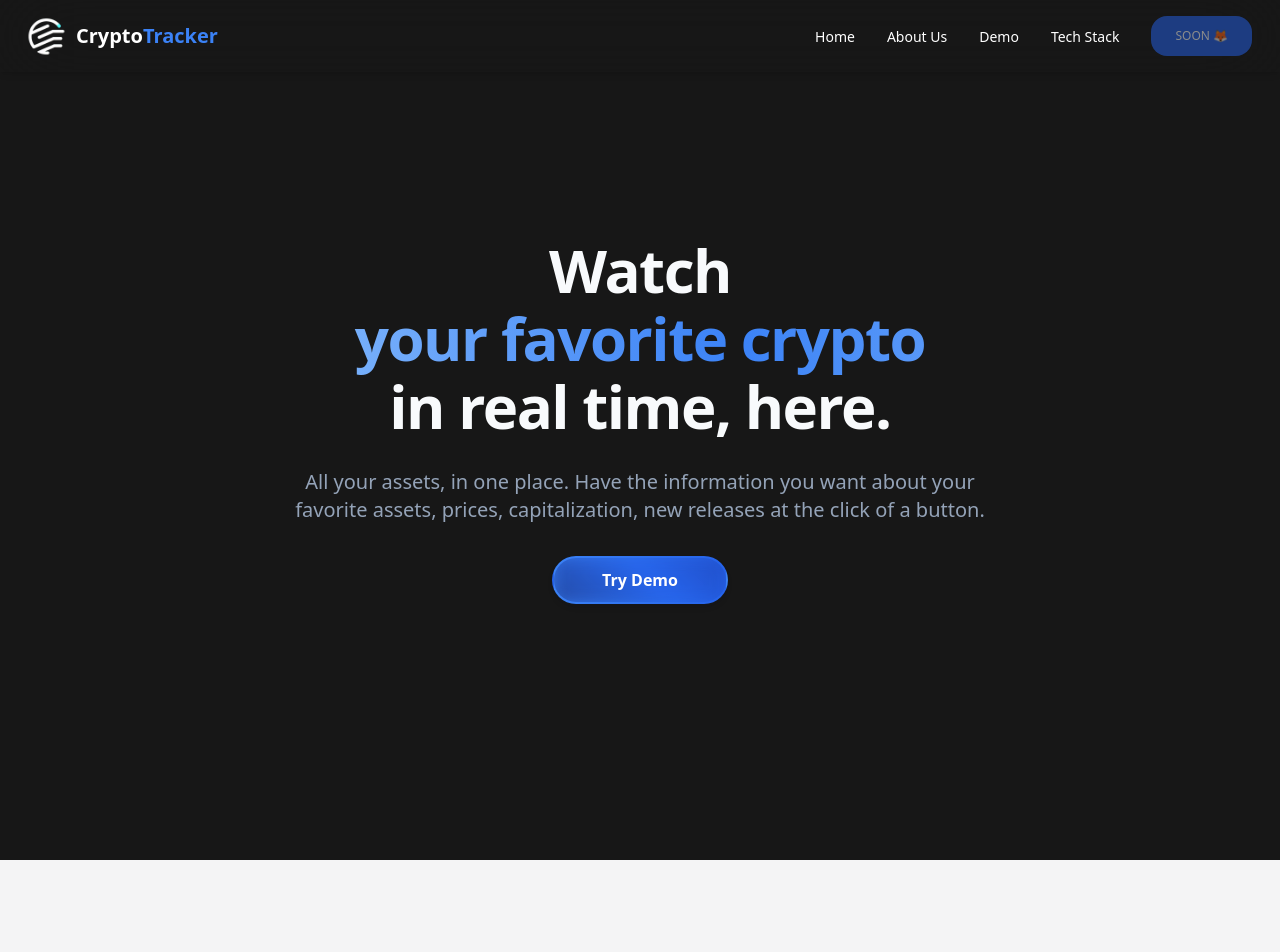
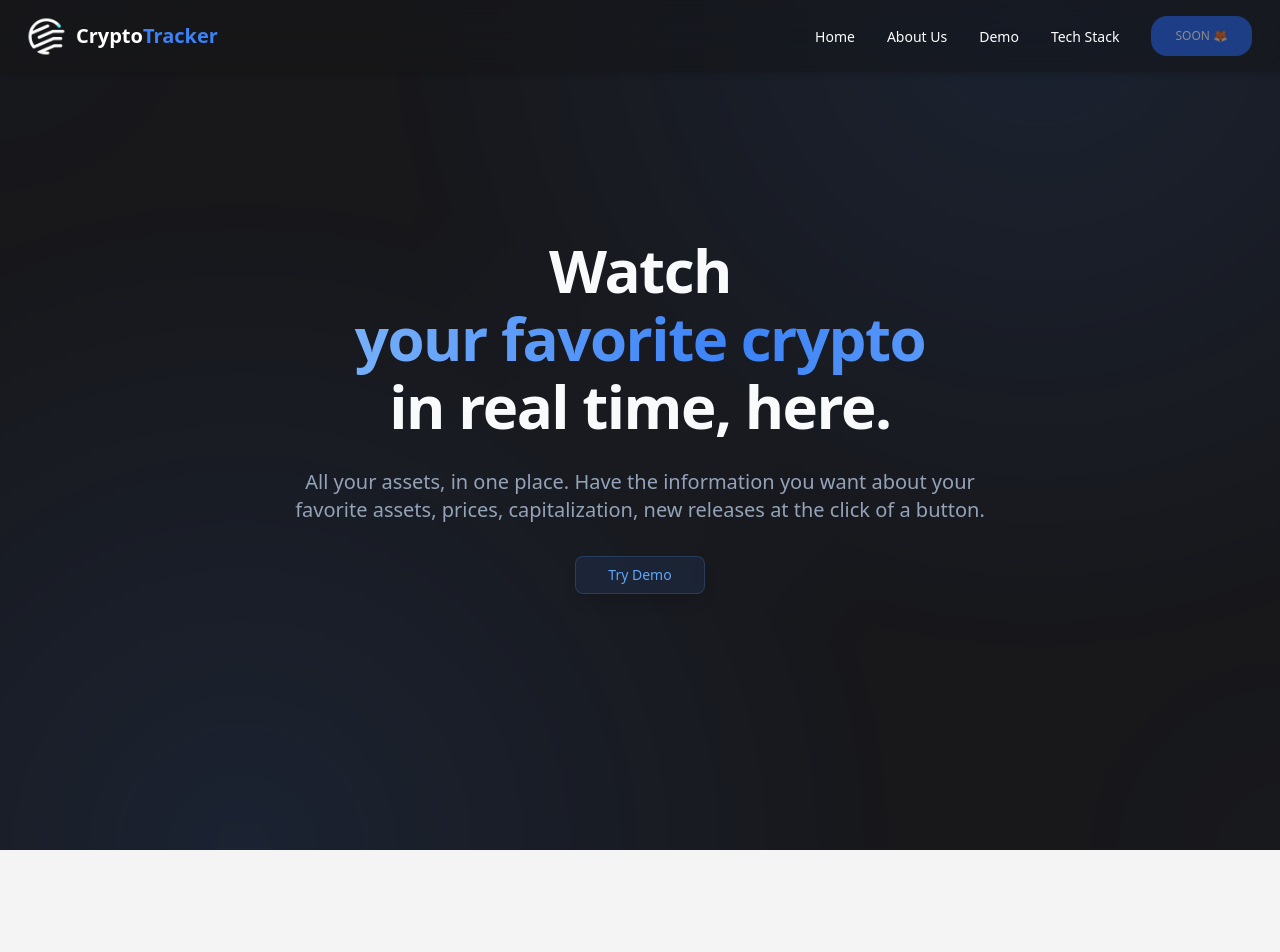
Before and after one commit to Joelarias1/cryptotracker-react, a React (Vite) app: page / in a window 1280 px wide. Shown: the top 952 px of the page. Built offline with nearby package versions, Linux system fonts and the light colour scheme; no server answers; the HTML template or start-up script is replaced by a standard one.

Commit message:
(Update) Mejoras visuales landing

```diff
--- a/src/components/Footer.jsx
+++ b/src/components/Footer.jsx
@@ -1,18 +1,32 @@
 import { Button, Typography } from "@material-tailwind/react";
-import { useEffect  } from "react";
+import { useEffect } from "react";
 import { useInView } from "react-intersection-observer";
 import { motion, useAnimation } from "framer-motion";
 import { Link } from "react-scroll";
 
 const Footer = () => {
   const motionVariants = {
-    hidden: { opacity: 0 },
-    visible: { opacity: 1, transition: { ease: "easeIn", duration: 0.6 } },
+    hidden: { opacity: 0, y: 20 },
+    visible: {
+      opacity: 1,
+      y: 0,
+      transition: {
+        ease: "easeOut",
+        duration: 0.6,
+        staggerChildren: 0.1
+      }
+    },
   };
+
+  const itemVariants = {
+    hidden: { opacity: 0, y: 10 },
+    visible: { opacity: 1, y: 0 }
+  };
+
   const controls = useAnimation();
   const [ref, inView] = useInView({
     triggerOnce: true,
-    threshold: 0.15,
+    threshold: 0.1,
   });
 
   useEffect(() => {
@@ -22,36 +36,37 @@ const Footer = () => {
   }, [inView, controls]);
 
   return (
-    <footer className="bg-white">
+    <footer className="bg-zinc-850 relative overflow-hidden">
+      <div className="absolute inset-0 bg-neutral-500/5 backdrop-filter backdrop-blur-3xl"></div>
       <motion.div
-        className="container px-6 py-12 mx-auto"
+        className="container px-6 py-12 mx-auto relative z-10"
         initial="hidden"
         animate={controls}
         variants={motionVariants}
         ref={ref}
       >
         <div className="grid grid-cols-1 gap-6 sm:grid-cols-2 sm:gap-y-10 lg:grid-cols-4">
-          <div className="sm:col-span-2">
-            <h1 className="max-w-lg text-xl font-semibold tracking-tight text-gray-800 xl:text-2xl">
-              Subscribe our newsletter to get updates.
+          <motion.div className="sm:col-span-2" variants={itemVariants}>
+            <h1 className="max-w-lg text-xl font-semibold tracking-tight text-white xl:text-2xl">
+              Subscribe to our newsletter for updates.
             </h1>
 
             <div className="flex flex-col mx-auto mt-6 space-y-3 md:space-y-0 md:flex-row">
               <input
                 id="email"
                 type="text"
-                className="px-4 py-2 text-gray-700 bg-white border rounded-md focus:border-blue-500  focus:outline-none"
+                className="px-4 py-2 text-gray-300 bg-zinc-800 border border-zinc-700 rounded-md focus:border-blue-500 focus:outline-none"
                 placeholder="Email Address"
               />
 
-              <Button className="w-full px-6 py-2.5 text-sm font-medium tracking-wider text-white transition-colors duration-300 transform md:w-auto md:mx-4 focus:outline-none bg-blue-500 rounded-lg hover:bg-blue-600" ripple>
+              <Button className="w-full px-6 py-2.5 text-sm font-medium tracking-wider text-white transition-colors duration-300 transform md:w-auto md:mx-4 focus:outline-none bg-blue-500/20 backdrop-filter backdrop-blur-sm rounded-md border border-blue-400/20 hover:bg-blue-500/30" ripple>
                 Subscribe
               </Button>
             </div>
-          </div>
+          </motion.div>
 
-          <section>
-            <p className="font-semibold text-gray-800">
+          <motion.section variants={itemVariants}>
+            <p className="font-semibold text-white">
               Quick Links
             </p>
 
@@ -60,7 +75,7 @@ const Footer = () => {
                 to="header"
                 smooth={true}
                 duration={500}
-                className="text-gray-600 transition-colors duration-300 hover:text-blue-500 cursor-pointer"
+                className="text-gray-400 transition-colors duration-300 hover:text-blue-400 cursor-pointer"
               >
                 Home
               </Link>
@@ -68,52 +83,51 @@ const Footer = () => {
                 to="market"
                 smooth={true}
                 duration={500}
-                className="text-gray-600 transition-colors duration-300 hover:text-blue-500 cursor-pointer"
+                className="text-gray-400 transition-colors duration-300 hover:text-blue-400 cursor-pointer"
               >
                 Tracker
               </Link>
             </div>
-          </section>
+          </motion.section>
 
-          <section>
-            <p className="font-semibold text-gray-800">
+          <motion.section variants={itemVariants}>
+            <p className="font-semibold text-white">
               Industries
             </p>
 
             <div className="flex flex-col items-start mt-5 space-y-2">
               <a
                 href="#"
-                className="text-gray-600 transition-colors duration-300 hover:text-blue-500"
+                className="text-gray-400 transition-colors duration-300 hover:text-blue-400"
               >
                 Crypto Currencies
               </a>
               <a
                 href="#"
-                className="text-gray-600 transition-colors duration-300 hover:text-blue-500"
+                className="text-gray-400 transition-colors duration-300 hover:text-blue-400"
               >
-                Decentralized Finance <strong>(DeFi)</strong>
+                Decentralized Finance <strong className="text-blue-400">(DeFi)</strong>
               </a>
               <a
                 href="#"
-                className="text-gray-600 transition-colors duration-300 hover:text-blue-500"
+                className="text-gray-400 transition-colors duration-300 hover:text-blue-400"
               >
                 Finance
               </a>
             </div>
-          </section>
+          </motion.section>
         </div>
 
-        <hr className="my-6 border-gray-200 md:my-8" />
+        <hr className="my-6 border-zinc-800 md:my-8" />
 
-        <div className="flex items-center justify-center">
+        <motion.div className="flex items-center justify-center" variants={itemVariants}>
           <Typography
             variant="small"
-            color="blue-gray"
-            className="text-black ml-4 font-normal"
+            className="text-gray-400 font-normal"
           >
             © 2023 CryptoTracker. All rights reserved.
           </Typography>
-        </div>
+        </motion.div>
       </motion.div>
     </footer>
   );
--- a/src/components/Header/Header.jsx
+++ b/src/components/Header/Header.jsx
@@ -1,60 +1,113 @@
+/* eslint-disable react/prop-types */
 import { motion, useAnimation } from "framer-motion";
 import { useEffect } from "react";
-import { Button } from "@material-tailwind/react";
 import { Link } from "react-scroll";
 import './header.css';
 
-// eslint-disable-next-line react/prop-types
 const Header = ({ name }) => {
-  const motionVariants = {
-    hidden: { opacity: 0 },
-    visible: { opacity: 1, transition: { ease: "easeIn", duration: 0.7 } },
-  };
-
   const controls = useAnimation();
 
   useEffect(() => {
     controls.start("visible");
   }, [controls]);
 
+  const containerVariants = {
+    hidden: { opacity: 0 },
+    visible: {
+      opacity: 1,
+      transition: {
+        when: "beforeChildren",
+        staggerChildren: 0.2,
+        ease: "easeInOut",
+        duration: 0.7
+      }
+    },
+  };
+
+  const itemVariants = {
+    hidden: { y: 20, opacity: 0 },
+    visible: {
+      y: 0,
+      opacity: 1,
+      transition: { duration: 0.5 }
+    }
+  };
+
   return (
     <motion.header
-      className="px-4 py-60 text-center"
+      className="relative px-4 py-60 text-center overflow-hidden bg-zinc-900"
       initial="hidden"
-      animate={controls}
-      variants={motionVariants}
+      animate="visible"
+      variants={containerVariants}
       id={name}
     >
-      <div className="px-4 md:px-12 mx-auto max-w-7xl">
+      {/* Elementos de luz de fondo */}
+      <motion.div
+        className="absolute -top-40 -left-40 w-80 h-80 bg-blue-500/10 rounded-full blur-3xl"
+        animate={{
+          scale: [1, 1.1, 1],
+          opacity: [0.1, 0.2, 0.1],
+        }}
+        transition={{ duration: 5, repeat: Infinity, ease: "easeInOut" }}
+      />
+      <motion.div
+        className="absolute -bottom-40 -right-40 w-80 h-80 bg-blue-400/10 rounded-full blur-3xl"
+        animate={{
+          scale: [1, 1.2, 1],
+          opacity: [0.1, 0.3, 0.1],
+        }}
+        transition={{ duration: 7, repeat: Infinity, ease: "easeInOut" }}
+      />
+
+      {/* Efecto de "brillo" en movimiento */}
+      <motion.div
+        className="absolute inset-0 opacity-10"
+        animate={{
+          background: [
+            "radial-gradient(circle at 0% 0%, #3b82f6 0%, transparent 50%), radial-gradient(circle at 100% 100%, #3b82f6 0%, transparent 50%)",
+            "radial-gradient(circle at 100% 0%, #3b82f6 0%, transparent 50%), radial-gradient(circle at 0% 100%, #3b82f6 0%, transparent 50%)",
+            "radial-gradient(circle at 0% 0%, #3b82f6 0%, transparent 50%), radial-gradient(circle at 100% 100%, #3b82f6 0%, transparent 50%)",
+          ],
+        }}
+        transition={{ duration: 15, repeat: Infinity, ease: "linear" }}
+      />
+
+      <motion.div className="relative px-4 md:px-12 mx-auto max-w-7xl z-10" variants={containerVariants}>
         <div className="w-full mx-auto md:w-11/12 xl:w-9/12 text-center">
-          <h1 className="mb-8 text-4xl font-extrabold leading-tight tracking-normal text-slate-50 md:text-6xl md:tracking-tight">
-            <span className="block">Watch</span>
-            <span className="block py-2 text-transparent animate-gradient">
+          <motion.h1
+            className="mb-8 text-4xl font-extrabold leading-tight tracking-normal text-slate-50 md:text-6xl md:tracking-tight"
+            variants={itemVariants}
+          >
+            <motion.span className="block" variants={itemVariants}>Watch</motion.span>
+            <motion.span className="block py-2 text-transparent bg-clip-text bg-gradient-to-r from-blue-400 to-blue-600 animate-gradient" variants={itemVariants}>
               your favorite crypto
-            </span>
-            <span className="block">in real time, here.</span>
-          </h1>
-          <p className="px-4 mb-8 text-lg text-slate-400 md:text-xl mx-auto max-w-3xl">
+            </motion.span>
+            <motion.span className="block" variants={itemVariants}>in real time, here.</motion.span>
+          </motion.h1>
+          <motion.p
+            className="px-4 mb-8 text-lg text-slate-400 md:text-xl mx-auto max-w-3xl"
+            variants={itemVariants}
+          >
             All your assets, in one place. Have the information you want about your
             favorite assets, prices, capitalization, new releases at the click of a button.
-          </p>
-          <div className="mb-4 flex justify-center">
+          </motion.p>
+          <motion.div
+            className="mb-4 flex justify-center"
+            variants={itemVariants}
+          >
             <Link
               to="market"
               spy={true}
               smooth={true}
               duration={500}
             >
-              <Button
-                className="normal-case glow-button inline-flex items-center justify-center px-12 py-2.5 text-base text-white bg-gradient-to-r from-blue-500 to-blue-600 rounded-3xl"
-                ripple
-              >
+              <button className="px-8 py-2 text-sm font-medium text-blue-400 bg-blue-500/10 backdrop-filter backdrop-blur-sm rounded-lg border border-blue-400/20 shadow-lg hover:bg-blue-500/20 transition-all duration-300 ease-in-out transform hover:-translate-y-1 hover:scale-105">
                 Try Demo
-              </Button>
+              </button>
             </Link>
-          </div>
+          </motion.div>
         </div>
-      </div>
+      </motion.div>
     </motion.header>
   );
 };
--- a/src/components/Navbar/Navbar.jsx
+++ b/src/components/Navbar/Navbar.jsx
@@ -129,7 +129,7 @@ export const NavbarSimple = () => {
       className={`h-max max-w-full px-6 py-3 fixed z-50 rounded-none border-none transition-all duration-300 ${
         scrolled || openNav
           ? "bg-neutral-900/95 backdrop-blur-sm shadow-lg"
-          : "bg-transparent"
+          : "bg-neutral-900/60"
       }`}
     >
       <div className="flex items-center justify-between text-white">
```
Also changed, not shown: src/components/Header/header.css (+13 -12 lines), src/components/Social/BrandsSection.jsx (+4 -4 lines).
